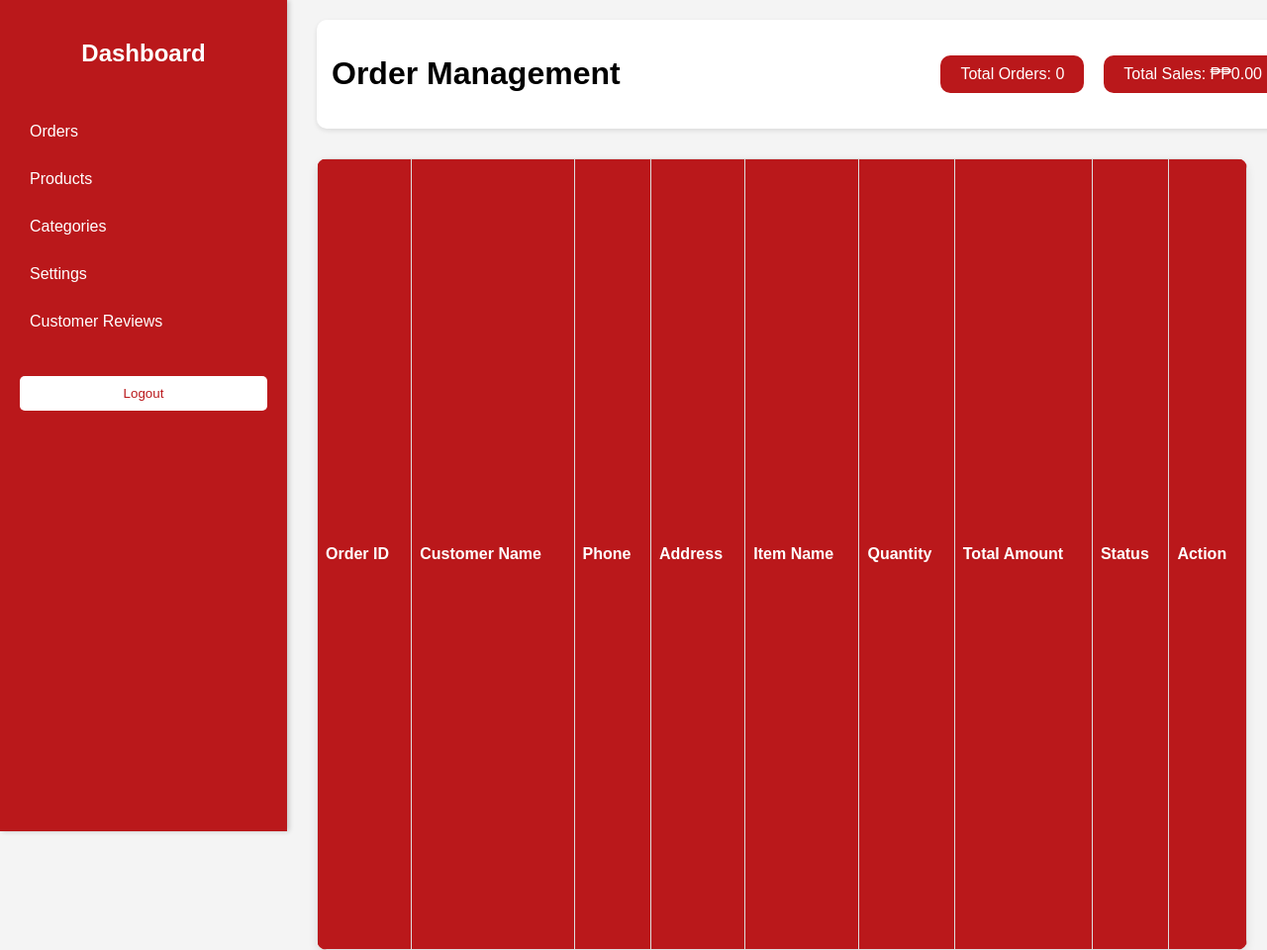
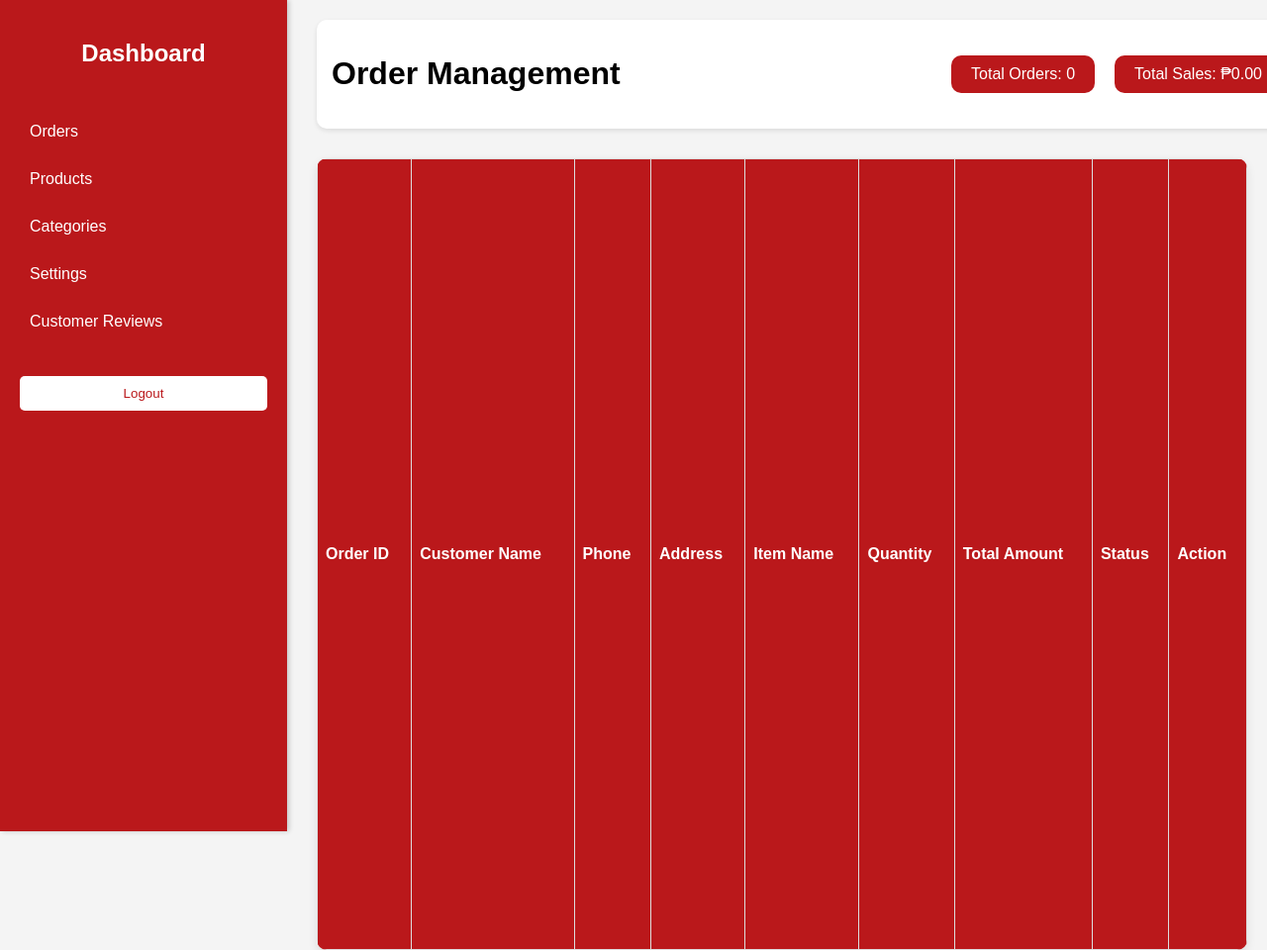
Before and after one commit to rheaanne/Meneshu, a website: page home/admin.html in a window 1280 px wide. Shown: the whole page at 99% size. Drawn offline with nearby package versions, Linux system fonts and the light colour scheme; no server answers; sample sign-in values are in the browser's storage.

Commit message:
lasss na too ayoko nnaa

```diff
--- a/home/admin.html
+++ b/home/admin.html
@@ -23,7 +23,7 @@
             <h1>Order Management</h1>
             <div class="stats">
                 <div class="stat-box">Total Orders: <span id="total-orders">0</span></div>
-                <div class="stat-box">Total Sales: ₱<span id="total-sales">0.00</span></div> <!-- New Total Sales Box -->
+                <div class="stat-box">Total Sales: <span id="total-sales">0.00</span></div> <!-- New Total Sales Box -->
             </div>
         </header>
         <table>
--- a/home/js/reviews.js
+++ b/home/js/reviews.js
@@ -6,6 +6,7 @@ const supabaseClient = supabase.createClient(
     'eyJhbGciOiJIUzI1NiIsInR5cCI6IkpXVCJ9.eyJpc3MiOiJzdXBhYmFzZSIsInJlZiI6InN2dm14eGtjcWV4d2p6Y2t1aGdyIiwicm9sZSI6ImFub24iLCJpYXQiOjE3NDA1ODAxMTAsImV4cCI6MjA1NjE1NjExMH0.kFg45Xd3W7GsDXpabYCO9PfmyLCDXNddl6dNK4H6UQ0'
 );
 
+// Function to fetch reviews
 // Function to fetch reviews
 async function fetchReviews() {
     console.log("Fetching reviews...");
```
